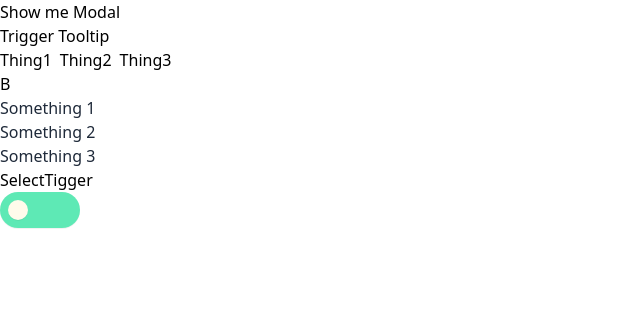
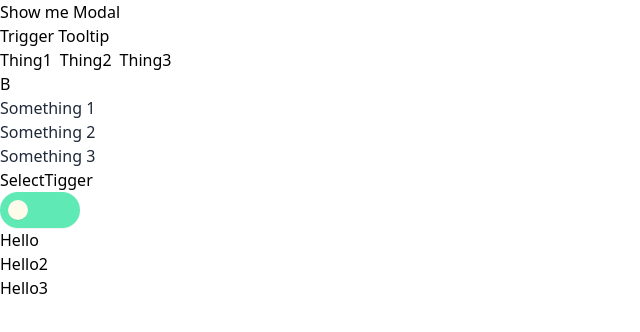
Before and after one commit to CoffeeGeek101/Architecture-Optimisations-, a React (Vite) app: page / in a window 1280 px wide. Shown: the top 332 px of the page, without its empty margins (0-640 px from the left). Built offline with nearby package versions, Linux system fonts and the light colour scheme.

Commit message:
wip : menu bari

```diff
--- /dev/null
+++ b/src/components/Menubar/Menu.tsx
@@ -0,0 +1,13 @@
+import React, { useId, useRef, type ReactNode } from 'react'
+
+const Menu = ({children} : { children : ReactNode}) => {
+
+    const MenuRef = useRef(null);
+    const id = useId();
+
+  return (
+    <div ref={MenuRef} id={id}>{children}</div>
+  )
+}
+
+export default Menu
--- /dev/null
+++ b/src/components/Menubar/MenuAtoms.ts
@@ -0,0 +1,18 @@
+import { atom } from "jotai";
+
+export const activenodes = atom<string[]>([]);
+
+export const updateActiveNodes = atom((get => {
+    const activenodes_ = get(activenodes);
+    return activenodes_;
+}), (get, set, newNode : string) => {
+
+    let currActiveNodes = get(activenodes);
+    if(newNode){
+        currActiveNodes.push(newNode);
+        set(activenodes, currActiveNodes);
+    }else{
+        currActiveNodes.pop();
+        set(activenodes, currActiveNodes);
+    }
+})
--- /dev/null
+++ b/src/components/Menubar/MenuBar.tsx
@@ -0,0 +1,29 @@
+import { createStore } from 'jotai';
+import React, { useEffect, useMemo, useState, type FC, type MouseEvent, type ReactNode } from 'react'
+import { activenodes } from './MenuAtoms';
+
+interface MenuBarI {
+    children : ReactNode
+}
+const MenuBar : FC<MenuBarI> = ({children}) => {
+
+    // const menubarRegistry = useRef([]);
+    const [activeStack, setActiveStack] = useState<string[]>([]);
+
+    const handleClick = (e: MouseEvent) => {
+        setActiveStack(prev => [...prev, (e.target as Element).id])
+    }
+
+    const store = useMemo(()=> createStore(), []);
+    useEffect(()=>{
+        store.set(activenodes, activeStack);
+    },[])
+
+  return (
+    <div onClick={(e)=>handleClick(e)}>
+        {children}
+    </div>
+  )
+}
+
+export default MenuBar
--- /dev/null
+++ b/src/components/Menubar/MenuItem.tsx
@@ -0,0 +1,9 @@
+import React from 'react'
+
+const MenuItem = () => {
+  return (
+    <div>MenuItem</div>
+  )
+}
+
+export default MenuItem
--- a/src/pages/Starter.tsx
+++ b/src/pages/Starter.tsx
@@ -10,6 +10,8 @@ import Select from "../components/Select/Select";
 import { SelectOptions } from "../utils/SelectOptions";
 import { Switch } from "../components/Switch";
 import { useState } from "react";
+import MenuBar from "../components/Menubar/MenuBar";
+import Menu from "../components/Menubar/Menu";
 
 
 
@@ -48,6 +50,13 @@ const Starter = () => {
         <Switch.Thumb/>
       </Switch.Button>
     </Switch.Root>
+
+    {/* MENUBAR */}
+    <MenuBar>
+      <Menu>Hello</Menu>
+      <Menu>Hello2</Menu>
+      <Menu>Hello3</Menu>
+    </MenuBar>
     </div>
   )
 }
```
